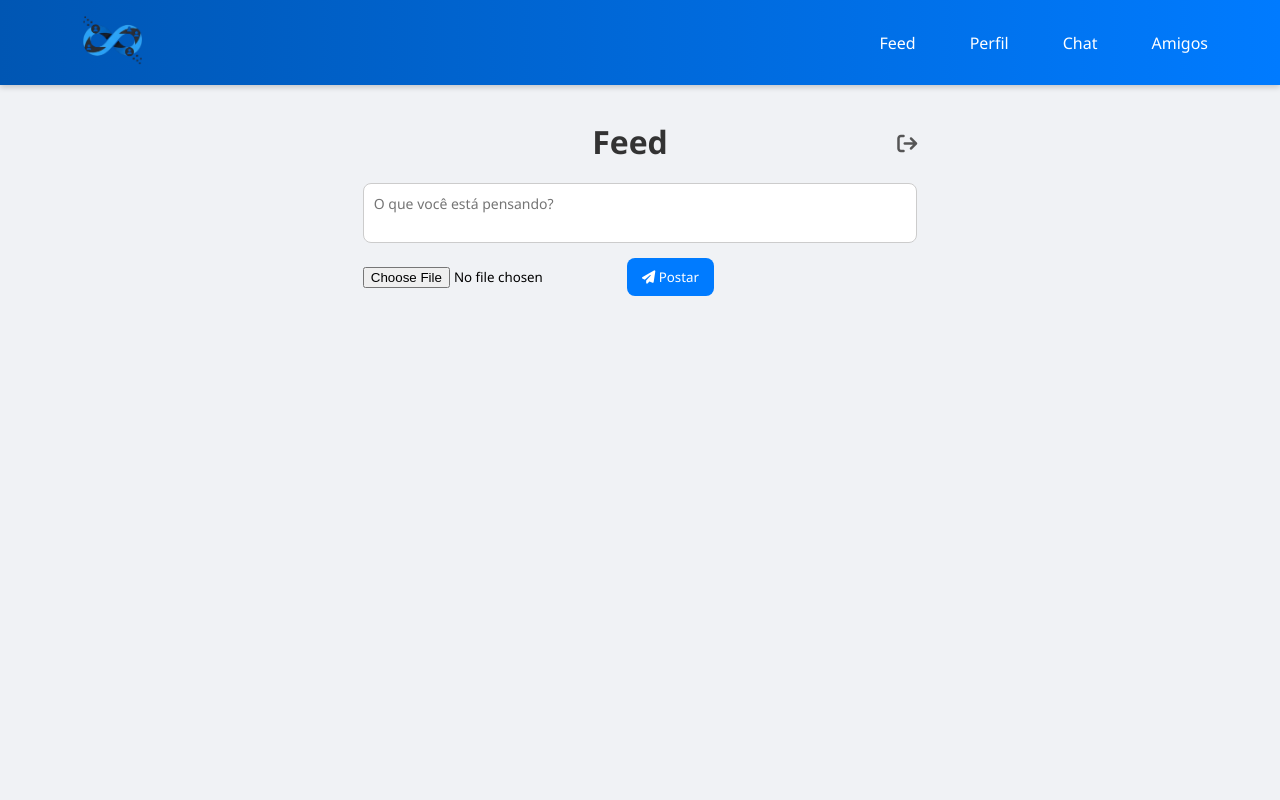
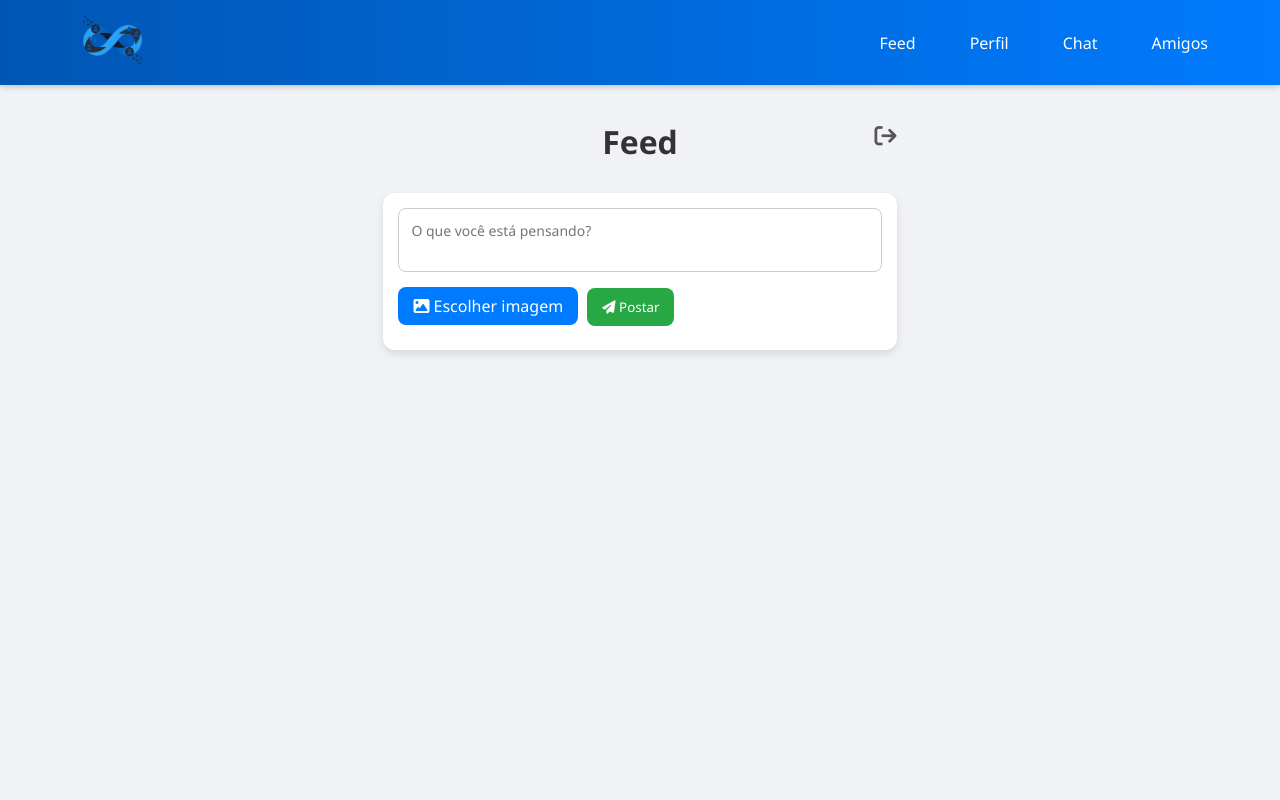
Before and after one commit to victorkoba/desafio-php-dev-exerience, a PHP site: page /php/feed.php in a window 1280 px wide. Run offline with PHP 8.4, Linux system fonts and the light colour scheme; the visitor is signed in with stand-in values (Sample User, id 1); data that the repository does not hold is empty; some libraries are stand-ins or nearby versions.

Commit message:
commit feed alterações

```diff
--- a/php/feed.php
+++ b/php/feed.php
@@ -130,38 +130,140 @@
     <title>Feed - LinkUp</title>
     <link rel="stylesheet" href="https://cdnjs.cloudflare.com/ajax/libs/font-awesome/6.5.0/css/all.min.css">
     <link rel="stylesheet" href="../css/style.css">
-    <style>
-        * {margin:0;padding:0;box-sizing:border-box;font-family:'Segoe UI',sans-serif;}
-        body {background:#f0f2f5;padding:20px;}
-        .container {max-width:800px;margin:auto;margin-top: 100px;}
-        h1 {text-align:center;color:#333;margin-bottom:20px;}
-        .logout {float:right;font-size:20px;color:#555;transition:0.3s;margin-top: 10px;}
-        .logout:hover {color:#d9534f;}
-        .novo-post textarea {width:100%;padding:10px;border-radius:8px;border:1px solid #ccc;margin-bottom:10px;font-size:14px;resize:none;}
-        .novo-post input[type=file] {margin-bottom:10px;}
-        .novo-post button {background:#007bff;color:white;border:none;padding:10px 15px;border-radius:8px;cursor:pointer;transition:0.3s;}
-        .novo-post button:hover {background:#0056b3;}
-        .post {background:white;padding:15px;margin-bottom:20px;border-radius:12px;box-shadow:0 4px 8px rgba(0,0,0,0.1);}
-        .post-header {display:flex;justify-content:space-between;align-items:center;margin-bottom:10px;}
-        .post-header strong {color:#333;}
-        .post-content {margin-bottom:10px;font-size:15px;color:#444;}
-        .acoes {display:flex;gap:15px;font-size:14px;margin-bottom:10px;}
-        .acoes a {color:#555;text-decoration:none;display:flex;align-items:center;gap:5px;transition:0.3s;}
-        .acoes a:hover {color:#007bff;}
-        .comentarios {margin-top:10px;padding-left:10px;border-left:2px solid #eee;}
-        .comentarios p {margin-bottom:5px;font-size:14px;color:#555;}
-        .comentarios form {display:flex;gap:5px;margin-top:5px;}
-        .comentarios input[type=text] {flex:1;padding:6px 10px;border-radius:6px;border:1px solid #ccc;font-size:14px;}
-        .comentarios button {padding:6px 10px;background:#28a745;border:none;color:white;border-radius:6px;cursor:pointer;transition:0.3s;}
-        .comentarios button:hover {background:#218838;}
-        .editar {margin-top:10px;display:flex;gap:5px;}
-        .editar textarea {flex:1;padding:6px;border-radius:6px;border:1px solid #ccc;font-size:14px;}
-        .editar button {background:#ffc107;color:white;border:none;padding:6px 10px;border-radius:6px;cursor:pointer;transition:0.3s;}
-        .editar button:hover {background:#e0a800;}
-        .excluir {color:#d9534f;text-decoration:none;font-size:14px;transition:0.3s;margin-left:5px;}
-        .excluir:hover {text-decoration:underline;}
-        @media (max-width:600px){body{padding:10px;}.acoes{flex-direction:column;align-items:flex-start;}.editar{flex-direction:column;}}
-    </style>
+<style>
+/* Reset e fonte */
+* {margin:0; padding:0; box-sizing:border-box; font-family:'Segoe UI', sans-serif;}
+#body-feed {background:#f0f2f5; padding:20px;}
+.container {max-width:800px; margin:auto; margin-top:100px;}
+
+/* Header */
+h1 {text-align:center; color:#333; margin-bottom:30px; position:relative;}
+.logout {position:absolute; right:0; top:0; font-size:22px; color:#555; transition:0.3s;}
+.logout:hover {color:#d9534f;}
+
+/* Novo post */
+.novo-post {background:white; padding:15px; border-radius:12px; box-shadow:0 4px 8px rgba(0,0,0,0.1); margin-bottom:30px;}
+.novo-post textarea {width:100%; padding:12px; border-radius:8px; border:1px solid #ccc; font-size:14px; resize:none; margin-bottom:10px;}
+.novo-post input[type=file] {
+    display:none;
+}
+.upload-label {
+    display:inline-block;
+    padding:8px 15px;
+    background:#007bff;
+    color:white;
+    border-radius:8px;
+    cursor:pointer;
+    transition:0.3s;
+    margin-bottom:10px;
+}
+.upload-label:hover {background:#0056b3;}
+.novo-post button {background:#28a745; color:white; border:none; padding:10px 15px; border-radius:8px; cursor:pointer; transition:0.3s; margin-left:5px;}
+.novo-post button:hover {background:#218838;}
+
+/* Post */
+.post {background:white; padding:20px; margin-bottom:25px; border-radius:12px; box-shadow:0 4px 12px rgba(0,0,0,0.1);}
+.post-header {display:flex; justify-content:space-between; align-items:center; margin-bottom:10px;}
+.post-header strong {color:#333;}
+.post-content {margin-bottom:15px; font-size:15px; color:#444;}
+.post-content img {max-width:100%; border-radius:8px; margin-top:10px;}
+
+/* Ações */
+.acoes {display:flex; gap:15px; font-size:14px; margin-bottom:10px; align-items:center;}
+.acoes a {color:#555; text-decoration:none; display:flex; align-items:center; gap:5px; transition:0.3s;}
+.acoes a:hover {color:#007bff;}
+.acoes a.curtido {color:#e0245e; font-weight:bold;}
+
+/* Comentários */
+.comentarios {margin-top:10px; padding-left:10px; border-left:2px solid #eee;}
+.comentarios p {margin-bottom:5px; font-size:14px; color:#555;}
+.comentarios form {display:flex; gap:5px; margin-top:5px;}
+.comentarios input[type=text] {flex:1; padding:6px 10px; border-radius:6px; border:1px solid #ccc; font-size:14px;}
+.comentarios button {padding:6px 10px; background:#007bff; border:none; color:white; border-radius:6px; cursor:pointer; transition:0.3s;}
+.comentarios button:hover {background:#0056b3;}
+
+/* Editar/Excluir posts */
+.editar {
+    margin-top: 15px;
+    display: flex;
+    gap: 10px;
+    align-items: flex-start;
+    flex-wrap: wrap;
+}
+
+.editar form {
+    flex: 1; /* textarea ocupa o máximo possível */
+    display: flex;
+    gap: 10px;
+    flex-wrap: wrap;
+}
+
+.editar textarea {
+    flex: 1;
+    min-height: 60px; /* altura confortável para edição */
+    padding: 10px;
+    border-radius: 8px;
+    border: 1px solid #ccc;
+    font-size: 14px;
+    resize: vertical; /* permite redimensionar só vertical */
+    transition: 0.3s;
+}
+
+.editar textarea:focus {
+    outline: none;
+    border-color: #007bff;
+    box-shadow: 0 0 5px rgba(0,123,255,0.5);
+}
+
+.editar button {
+    background: #007bff;
+    color: white;
+    border: none;
+    padding: 8px 12px;
+    border-radius: 8px;
+    cursor: pointer;
+    display: flex;
+    align-items: center;
+    gap: 5px;
+    transition: 0.3s;
+    height: 40px;
+}
+
+.editar button:hover {
+    background: #0056b3;
+}
+
+/* Botão de excluir */
+.excluir {
+    color: #d9534f;
+    text-decoration: none;
+    font-size: 14px;
+    display: flex;
+    align-items: center;
+    gap: 5px;
+    transition: 0.3s;
+    margin-left: auto; /* empurra para direita */
+}
+
+.excluir:hover {
+    text-decoration: underline;
+}
+
+/* Ícones de editar/excluir */
+.editar i, .excluir i {
+    margin-right: 0;
+    font-size: 16px;
+}
+
+
+/* Responsivo */
+@media (max-width:600px){
+    body{padding:10px;}
+    .acoes{flex-direction:column; align-items:flex-start;}
+    .editar{flex-direction:column; align-items:flex-start;}
+}
+</style>
+
 </head>
 <header>
     <nav>
@@ -176,7 +278,7 @@
         </div>
     </nav>
 </header>
-<body>
+<body id="body-feed">
     <div class="container">
         <h1>Feed
             <a href="logout.php" class="logout">
@@ -188,7 +290,8 @@
         <div class="novo-post">
             <form method="POST" enctype="multipart/form-data">
                 <textarea name="texto_post" placeholder="O que você está pensando?" required></textarea>
-                <input type="file" name="imagem_post" accept="image/*">
+                <label class="upload-label" for="imagem_post"><i class="fas fa-image"></i> Escolher imagem</label>
+                <input type="file" name="imagem_post" id="imagem_post" accept="image/*">
                 <button type="submit" name="criar_post"><i class="fas fa-paper-plane"></i> Postar</button>
             </form>
         </div>
@@ -248,6 +351,7 @@
                             <i class="fas fa-trash"></i> Excluir
                         </a>
                     </div>
+
                 <?php endif; ?>
             </div>
         <?php endwhile; ?>
```
